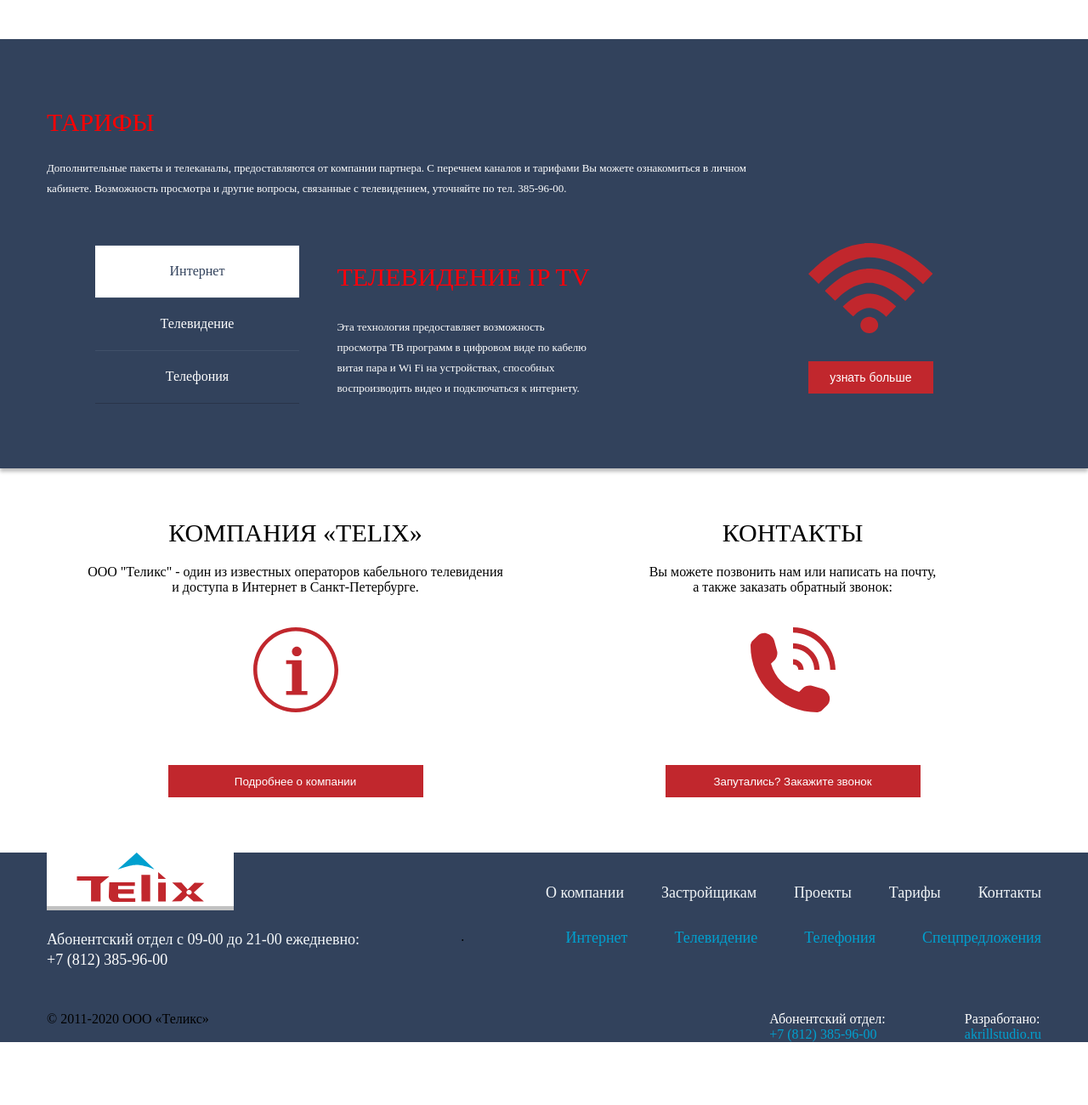
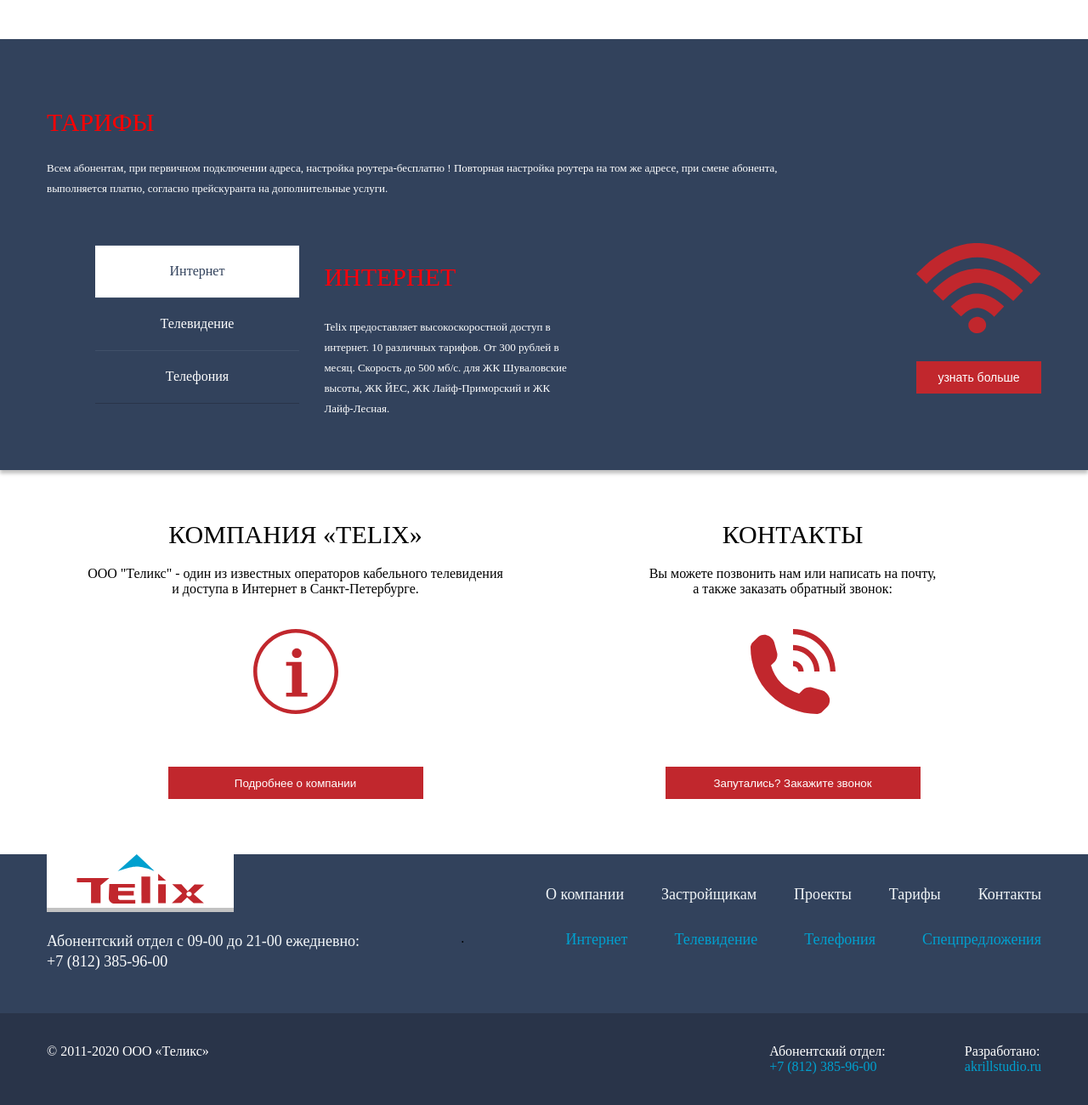
Before and after one commit to checkercheck/telix, a plain HTML site: page index.html in a window 1280 px wide. Shown: the part 1076-2376 px from the top of the page at 85% size. Before the commit the page ends 2302 px from the top, so only its background shows below. Drawn offline with nearby package versions, Linux system fonts and the light colour scheme; a web font is replaced by a local one.

Commit message:
обнова

```diff
--- a/index.html
+++ b/index.html
@@ -128,19 +128,14 @@
                     <div>
                         <h2 class="tariffs__title">Тарифы</h2>
                         <p class="tariffs__description">
-                            Дополнительные пакеты и телеканалы, предоставляются от компании партнера. С перечнем каналов
-                            и
-                            тарифами Вы можете ознакомиться в личном кабинете.
-                            Возможность просмотра и другие вопросы, связанные с телевидением, уточняйте по тел.
-                            385-96-00.
+                            Всем абонентам, при первичном подключении адреса, настройка роутера-бесплатно !
+                            Повторная настройка роутера на том же адресе, при смене абонента, выполняется платно, согласно прейскуранта на дополнительные услуги.
                         </p>
                     </div>
                     <div class="container tab-content__container">
                         <div class="tab-content-info">
-                            <h3 class="tab-content-info__title">телевидение IP TV</h3>
-                            <p class="tab-content-info__description">Эта технология предоставляет возможность просмотра
-                                ТВ программ в цифровом виде по кабелю витая пара и Wi Fi на устройствах, способных
-                                воспроизводить видео и подключаться к интернету.</p>
+                            <h3 class="tab-content-info__title">Интернет</h3>
+                            <p class="tab-content-info__description">Telix предоставляет высокоскоростной доступ в интернет. 10 различных тарифов. От 300 рублей в месяц. Скорость до 500 мб/с.  для ЖК Шуваловские высоты,  ЖК ЙЕС,  ЖК Лайф-Приморский и ЖК Лайф-Лесная.</p>
                         </div>
                         <div class="tab-content-more">
                             <img src="/img/tariffs/wi-fi.svg" alt="" class="tab-content-more__img">
@@ -152,13 +147,10 @@
                 </div>
                 <div class="tab-content fade">
                     <div>
-                        <h2 class="tariffs__title">Планы</h2>
+                        <h2 class="tariffs__title">Тарифы</h2>
                         <p class="tariffs__description">
-                            Дополнительные пакеты и телеканалы, предоставляются от компании партнера. С перечнем каналов
-                            и
-                            тарифами Вы можете ознакомиться в личном кабинете.
-                            Возможность просмотра и другие вопросы, связанные с телевидением, уточняйте по тел.
-                            385-96-00.
+                            Дополнительные пакеты и телеканалы, предоставляются от компании партнера. С перечнем каналов и тарифами Вы можете ознакомиться в личном кабинете.
+                            Возможность просмотра и другие вопросы, связанные с телевидением, уточняйте по тел. 385-96-00.
                         </p>
                     </div>
                     <div class="container tab-content__container">
@@ -169,7 +161,7 @@
                                 воспроизводить видео и подключаться к интернету.</p>
                         </div>
                         <div class="tab-content-more">
-                            <img src="/img/tariffs/wi-fi.svg" alt="" class="tab-content-more__img">
+                            <img src="/img/tariffs/tv.svg" alt="" class="tab-content-more__img">
                             <button class="tab-content-more__button">
                                 узнать больше
                             </button>
@@ -178,24 +170,20 @@
                 </div>
                 <div class="tab-content fade">
                     <div>
-                        <h2 class="tariffs__title">Решения</h2>
+                        <h2 class="tariffs__title">Тарифы</h2>
                         <p class="tariffs__description">
-                            Дополнительные пакеты и телеканалы, предоставляются от компании партнера. С перечнем каналов
-                            и
-                            тарифами Вы можете ознакомиться в личном кабинете.
-                            Возможность просмотра и другие вопросы, связанные с телевидением, уточняйте по тел.
-                            385-96-00.
+                            Компания «Теликс» оказывает услуги местной телефонной связи по Безлимитному тарифу.
+                            Тарифный планы : Город,
+                            Количество минут: Не ограничено, Абонентская плата в мес: 370 руб.
                         </p>
                     </div>
                     <div class="container tab-content__container">
                         <div class="tab-content-info">
-                            <h3 class="tab-content-info__title">телевидение IP TV</h3>
-                            <p class="tab-content-info__description">Эта технология предоставляет возможность просмотра
-                                ТВ программ в цифровом виде по кабелю витая пара и Wi Fi на устройствах, способных
-                                воспроизводить видео и подключаться к интернету.</p>
+                            <h3 class="tab-content-info__title">телефония</h3>
+                            <p class="tab-content-info__description">Уважаемые абоненты, уведомляем вас о запуске локальной телефонной сети «Теликс», внутри которой вы можете связываться друг с другом по коротким 4-х значным номерам без дополнительной абонентской платы.</p>
                         </div>
                         <div class="tab-content-more">
-                            <img src="/img/tariffs/wi-fi.svg" alt="" class="tab-content-more__img">
+                            <img src="/img/tariffs/phone.svg" alt="" class="tab-content-more__img">
                             <button class="tab-content-more__button">
                                 узнать больше
                             </button>
@@ -265,8 +253,10 @@
                         <li class="footer-menu__link">Спецпредложения</li>
                     </ul>
                 </div>
-                <div class="footer__row">
-                    <p>
+            </div>
+            <div class="footer-bottom">
+                <div class="container footer__row">
+                <p class='footer__date'>
                     © 2011-2020 ООО «Теликс»
                 </p>
 
@@ -285,8 +275,8 @@
                     </p>
                 </div>
             </div>
+        </div>
         </footer>
-    </div>
 
 
         <script src="https://code.jquery.com/jquery-3.5.1.min.js"
--- a/sass/footer.sass
+++ b/sass/footer.sass
@@ -50,10 +50,18 @@
 
 
 .footer
+    &__date
+        font-weight: normal
+        font-size: 1rem
+        line-height: 1.125rem
+        color: #FFFFFF
+    &-bottom
+        background: #293449
+        padding: 2.25rem 0 2.25rem 0
     &__top-menu
         margin-top: 2.3125rem
         li
     &__bottom-menu
         li
-            margin-right: 55px
+            margin-right: 3.4375rem
             color: #00A0CF
--- a/sass/tariffs.sass
+++ b/sass/tariffs.sass
@@ -52,7 +52,7 @@
 
 
 .tab-content
-    padding-bottom: 82px
+    height: 26.625rem
     &-more
         display: flex
         flex-direction: column
@@ -69,10 +69,10 @@
     &__container
         display: flex
         margin-top: 3.25rem
-        justify-content: space-around
+        justify-content: space-between
     &-info
         width: 18.75rem
-        margin-left: 13.4rem
+        margin-left: 20.4rem
         margin-top: 1.4375rem
         &__description
             font-weight: normal
```
Also changed, not shown: css/footer.css, css/style.css, css/tariffs.css, img/tariffs/phone.svg (added), img/tariffs/tv.svg (added). Lines whose indentation alone changed are shown as unchanged.
